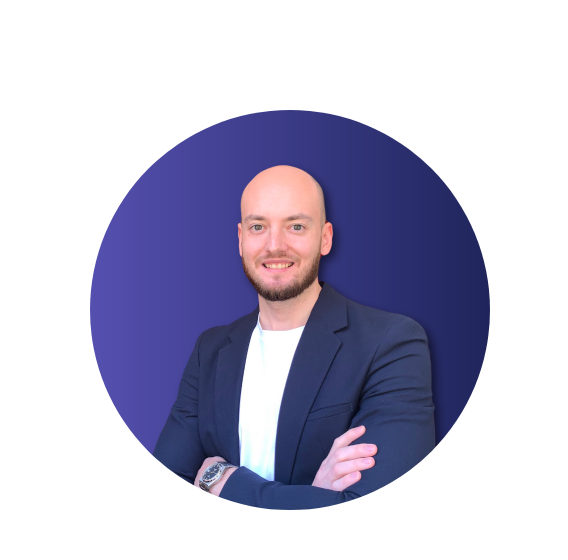
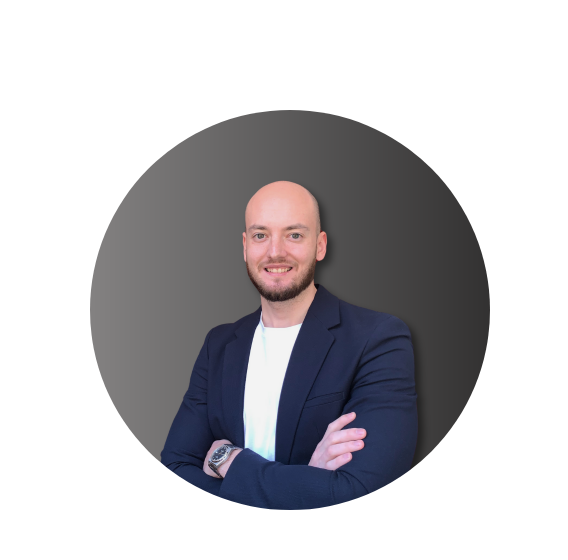
Before and after one commit to bogdangeorgievv/portfolio-website, a plain HTML site: page index.html in a window 1280 px wide. Shown: the part 174-734 px from the top of the page, 98-666 px from the left. Drawn offline with Linux system fonts and the light colour scheme.

Commit message:
update pic

```diff
--- a/index.html
+++ b/index.html
@@ -38,7 +38,7 @@
     </nav>
     <section id="profile">
       <div class="section__pic-container">
-        <img src="./assets/pic1.png" alt="Bogdan profile picture" style="border-radius: 50%;" />
+        <img src="./assets/profile-pic1.png" alt="Bogdan profile picture" style="border-radius: 50%;" />
       </div>
       <div class="section__text">
         <p class="section__text__p1">Hello, I'm</p>
```
Also changed, not shown: assets/IMG_6941.jpg (deleted), assets/about-pic.png (deleted), assets/pic1.png (deleted), assets/profile-pic-2.png (deleted), assets/profile-pic.png (deleted), assets/profile-pic1.png (added).
